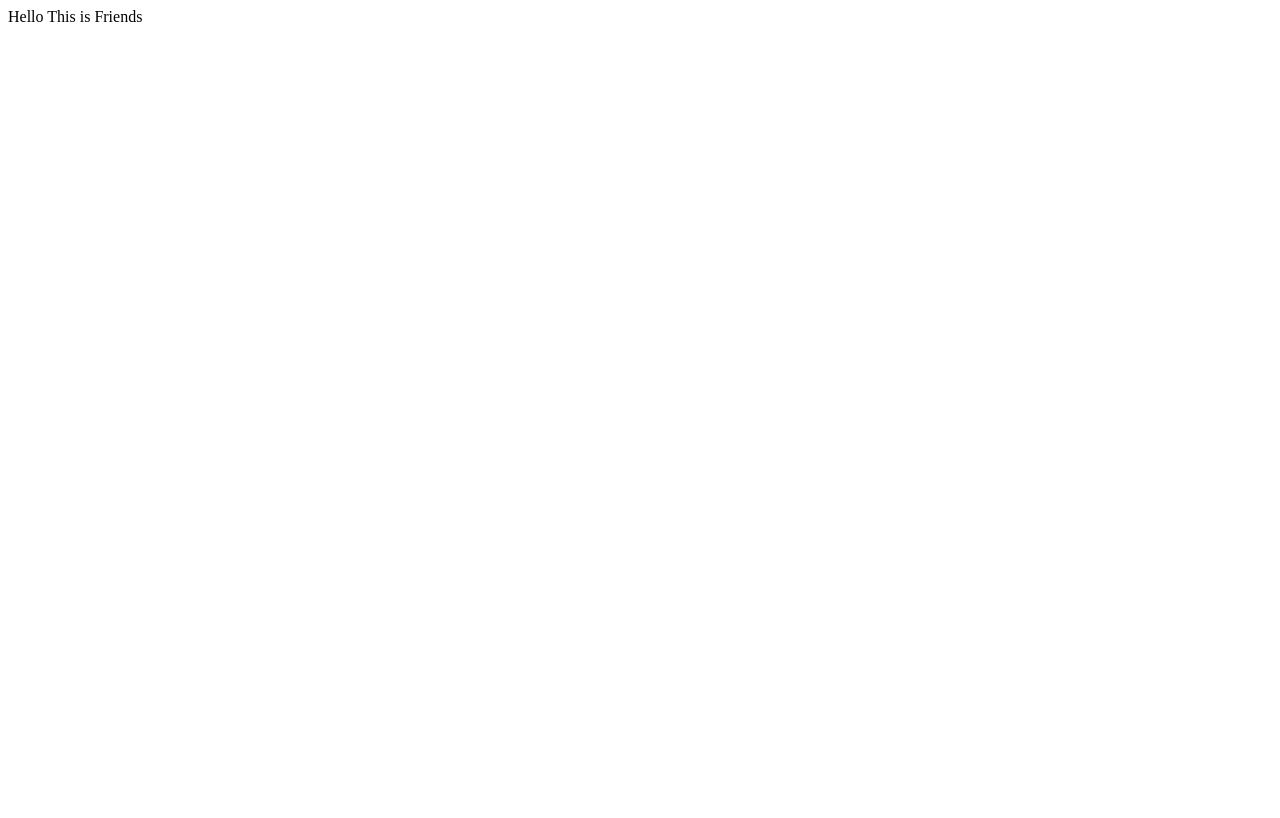
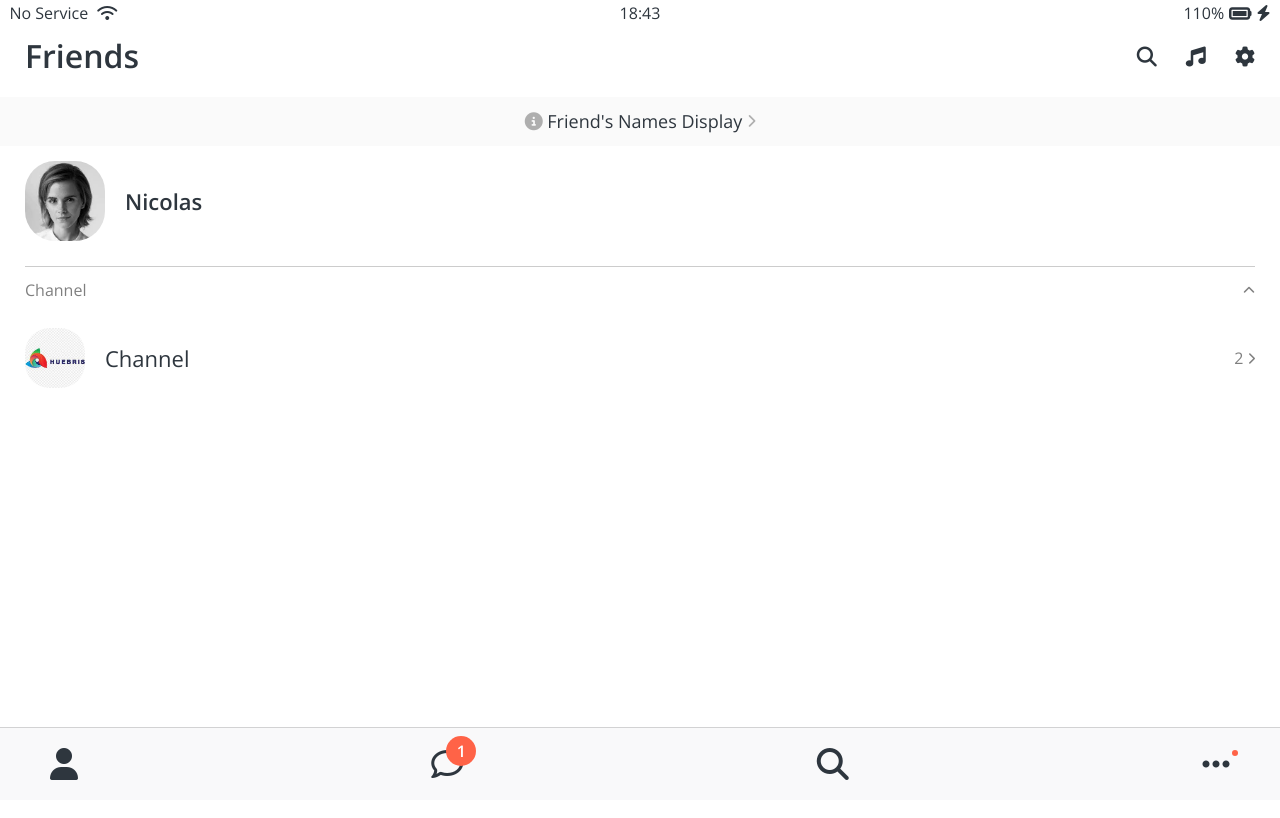
Before and after one commit to Wonseok-An/kokoa_clone, a plain HTML site: page friends.html in a window 1280 px wide. Shown: the top 818 px of the page. Drawn offline with nearby package versions, Linux system fonts and the light colour scheme.

Commit message:
ADD - Finish friends.html

```diff
--- /dev/null
+++ b/css/components/nav-bar.css
@@ -0,0 +1,44 @@
+.nav {
+    background-color: #f9f9fa;
+    padding: 20px 50px;
+    box-sizing: border-box;
+    border-top: 1px solid rgba(121, 121, 121, 0.3);
+    position: fixed;
+    bottom: 0;
+    width: 100%;
+}
+.nav__list {
+    display: flex;
+    justify-content: space-between;
+}
+
+.nav__link {
+    position: relative;
+    color: #2e363e;
+}
+
+.nav__notification {
+    background-color: tomato;
+    width: 30px;
+    height: 30px;
+    border-radius: 15px;
+    display: flex;
+    justify-content: center;
+    align-items: center;
+    color: white;
+    font-weight: 600;
+    position: absolute;
+    left: 15px;
+    bottom: 15px;
+}
+
+.nav__ellipsis {
+    background-color: tomato;
+    display: block;
+    width: 6px;
+    height: 6px;
+    border-radius: 3px;
+    position: absolute;
+    left: 30px;
+    bottom: 25px;
+}
--- /dev/null
+++ b/css/components/screen-header.css
@@ -0,0 +1,16 @@
+.screen-header {
+    display: flex;
+    justify-content: space-between;
+    align-items: center;
+    padding: var(--horizontal-space);
+    padding-top: 40px;
+}
+
+.screen-header__title {
+    font-size: 32px;
+    font-weight: 600;
+}
+
+.screen-header__icons span {
+    margin-left: 25px;
+}
--- a/css/components/status-bar.css
+++ b/css/components/status-bar.css
@@ -2,6 +2,10 @@
     display: flex;
     justify-content: center;
     padding: 5px 3px;
+    position: fixed;
+    top: 0;
+    width: 100%;
+    box-sizing: border-box;
 }
 
 .status-bar__column {
--- /dev/null
+++ b/css/components/user-component.css
@@ -0,0 +1,45 @@
+.user-component {
+    justify-content: space-between;
+}
+
+.user-component, .user-component__column:first-child {
+    display: flex;
+    align-items: center;
+}
+
+.user-component__avatar {
+    width: 70px;
+    height: 70px;
+    border-radius: 30px;
+    margin-right: 20px;
+}
+
+.user-component__title {
+    font-weight: 600;
+    font-size: 22px;
+}
+
+.user-component__subtitle {
+    margin-top: 8px;
+    font-size: 17px;
+    color: rgba(0, 0, 0, 0.5);
+}
+
+.user-component__avatar--xl {
+    width: 80px;
+    height: 80px;
+}
+
+.user-component__avatar--sm {
+    width: 60px;
+    height: 60px;
+    border-radius: 25px;
+}
+
+.user-component__title--not-bold {
+    font-weight: 400;
+}
+
+.user-component__column:last-child {
+    color: rgba(0, 0, 0, 0.5);
+}
--- a/css/reset.css
+++ b/css/reset.css
@@ -56,3 +56,8 @@ table {
 input:focus {
     outline: none;
 }
+
+a {
+    color: inherit;
+    text-decoration: none;
+}
--- /dev/null
+++ b/css/screens/friends.css
@@ -0,0 +1,30 @@
+#friends-display-link {
+    text-align: center;
+    display: block;
+    background-color: #fafafa;
+    padding: 15px 0;
+    font-size: 18px;
+    margin-bottom: 15px;
+}
+
+#friends-display-link i {
+    color: rgba(0, 0, 0, 0.3);
+}
+
+.friends-screen {
+    padding: 0 var(--horizontal-space);
+}
+
+.friends-screen__channel {
+    margin-top: 25px;
+    border-top: 1px solid rgba(0, 0, 0, 0.2);
+    padding-top: 15px;
+}
+
+.friends-screen__channel-header {
+    margin-bottom: 30px;
+    display: flex;
+    justify-content: space-between;
+    color: rgba(0, 0, 0, 0.5);
+    align-items: center;
+}
--- a/css/style.css
+++ b/css/style.css
@@ -3,10 +3,16 @@
 @import "variables.css";
 /* Components */
 @import "components/status-bar.css";
+@import "components/nav-bar.css";
+@import "components/screen-header.css";
+@import "components/user-component.css";
 
 /* Screens */
 @import "screens/login.css";
+@import "screens/friends.css";
 
 body {
     font-family: "Open Sans", sans-serif;
+    height: 1000vh;
+    color: #2e363e;
 }
--- a/css/variables.css
+++ b/css/variables.css
@@ -1,3 +1,4 @@
 :root {
     --yellow: #fae110;
+    --horizontal-space: 25px;
 }
--- a/friends.html
+++ b/friends.html
@@ -1,10 +1,96 @@
 <!DOCTYPE html>
 <html lang="en">
 <head>
-    <meta charset="UTF-8">
-    <title>Title</title>
+    <link rel="stylesheet" href="css/style.css"/>
+    <meta charset="UTF-8"/>
+    <meta name="viewport" content="width=device-width, initial-scale=1.0"/>
+    <title>Friends - Kokoa Clone</title>
 </head>
 <body>
-    Hello This is Friends
+<div class="status-bar">
+    <div class="status-bar__column">
+        <span>No Service</span>
+        <i class="fa-solid fa-wifi"></i>
+    </div>
+    <div class="status-bar__column">
+        <span>18:43</span>
+    </div>
+    <div class="status-bar__column">
+        <span>110%</span>
+        <i class="fa-solid fa-battery-full fa-lg"></i>
+        <i class="fa-solid fa-bolt"></i>
+    </div>
+</div>
+
+<header class="screen-header">
+    <h1 class="screen-header__title">Friends</h1>
+    <div class="screen-header__icons">
+        <span><i class="fa-solid fa-magnifying-glass fa-lg"></i></span>
+        <span><i class="fa-solid fa-music fa-lg"></i></span>
+        <span><i class="fa-solid fa-gear fa-lg"></i></span>
+    </div>
+</header>
+
+<a id="friends-display-link">
+    <i class="fa-solid fa-circle-info"></i> Friend's Names Display <i class="fa-solid fa-chevron-right fa-xs"></i>
+</a>
+
+<main class="friends-screen">
+    <div class="user-component">
+        <div class="user-component__column">
+            <img src="image/sample_profile_image01.jpeg" class="user-component__avatar user-component__avatar--xl" />
+            <div class="user-component__text">
+                <h4 class="user-component__title">Nicolas</h4>
+                <!-- <h6 class="user-component__subtitle">this text whatever</h6> -->
+            </div>
+        </div>
+        <div class="user-component__column"></div>
+    </div>
+
+    <div class="friends-screen__channel">
+        <div class="friends-screen__channel-header">
+            <span>Channel</span>
+            <i class="fa-solid fa-chevron-up fa-xs"></i>
+        </div>
+    </div>
+
+    <div class="user-component">
+        <div class="user-component__column">
+            <img src="image/sample_logo_image01.jpeg" class="user-component__avatar user-component__avatar--sm" />
+            <div class="user-component__text">
+                <h4 class="user-component__title user-component__title--not-bold">Channel</h4>
+            </div>
+        </div>
+        <div class="user-component__column">
+            <span>2</span>
+            <i class="fa-solid fa-chevron-right fa-xs"></i>
+        </div>
+    </div>
+</main>
+
+<nav class="nav">
+    <ul class="nav__list">
+        <li class="nav__btn">
+            <a href="friends.html" class="nav__link"><i class="fa-solid fa-user fa-2x"></i></a>
+        </li>
+        <li class="nav__btn">
+            <a href="#" class="nav__link">
+                <span class="nav__notification">1</span>
+                <i class="fa-regular fa-comment fa-2x"></i>
+            </a>
+        </li>
+        <li class="nav__btn">
+            <a href="#" class="nav__link"><i class="fa-solid fa-magnifying-glass fa-2x"></i></a>
+        </li>
+        <li class="nav__btn">
+            <a href="#" class="nav__link">
+                <span class="nav__ellipsis"></span>
+                <i class="fa-solid fa-ellipsis fa-2x"></i>
+            </a>
+        </li>
+    </ul>
+</nav>
+
+<script src="https://kit.fontawesome.com/1f2eaec5c6.js" crossorigin="anonymous"></script>
 </body>
 </html>
```
Also changed, not shown: image/sample_logo_image01.jpeg (added), image/sample_profile_image01.jpeg (added).
